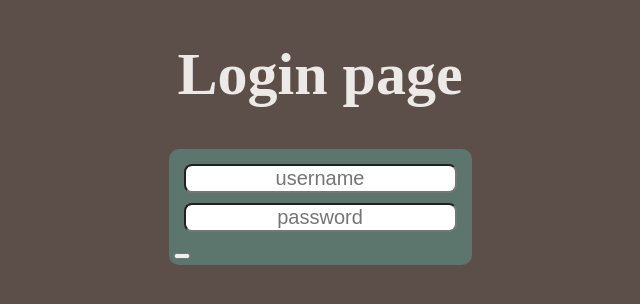
After one commit to Anachr0nistic/independent_flask_project, a Flask app: page /login in a window 1280 px wide. The commit adds this page. Shown: the top 304 px of the page, without its empty margins (320-960 px from the left). Run offline with Flask 3, Linux system fonts and the light colour scheme.

Commit message:
new login page

```diff
--- a/app.py
+++ b/app.py
@@ -15,5 +15,8 @@ app = Flask(__name__)
 def index():
     return render_template("index.html")
 
+@app.route("/login")
+def login():
+    return render_template("login.html")
 if __name__ == "__main__":
     app.run(debug=True, port="8081")
--- a/static/styles.css
+++ b/static/styles.css
@@ -36,3 +36,17 @@ body {
     min-width: 88.2%;
     min-height: 800px;
 }
+.logincontainer {
+    display: flex;
+    flex-direction: row;
+    justify-content: center;
+}
+.logincontent {
+    background-color: rgb(92, 118, 109);
+    padding:5px;
+    border-radius:10px;
+}
+.loginitems {
+    color:rgb(237, 233, 230);
+    margin:10px;
+}
--- /dev/null
+++ b/templates/login.html
@@ -0,0 +1,23 @@
+<!DOCTYPE html>
+<html>
+    <head>
+        <title>login page</title>
+        <link rel="stylesheet" href="{{ url_for('static',filename='styles.css') }}">
+    </head>
+    <body>
+        <h1 style="text-align:center; color:rgb(237, 233, 230);font-size: 60px;">Login page</h1>
+            <div class="logincontainer">
+                <div class="logincontent">
+                    <div class="loginitems">
+                    </div>
+                    <div class="loginitems">
+                        <input placeholder="username" style="border-radius: 8px; text-align: center;font-size: 20px;""></input>
+                    </div>
+                <div class="loginitems">
+                    <input placeholder="password" type="password" style="border-radius: 8px; text-align: center;font-size: 20px"></input>
+                </div>
+                    <button></button>
+                </div>
+            </div>
+    </body>
+</html>
```
Also changed, not shown: templates/index.html (+8 -8 lines).
